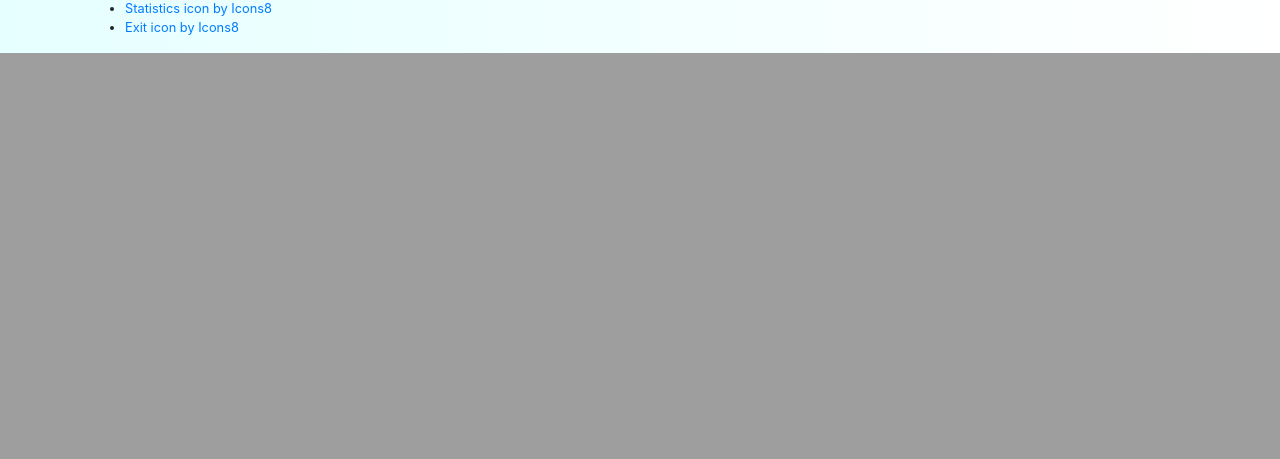
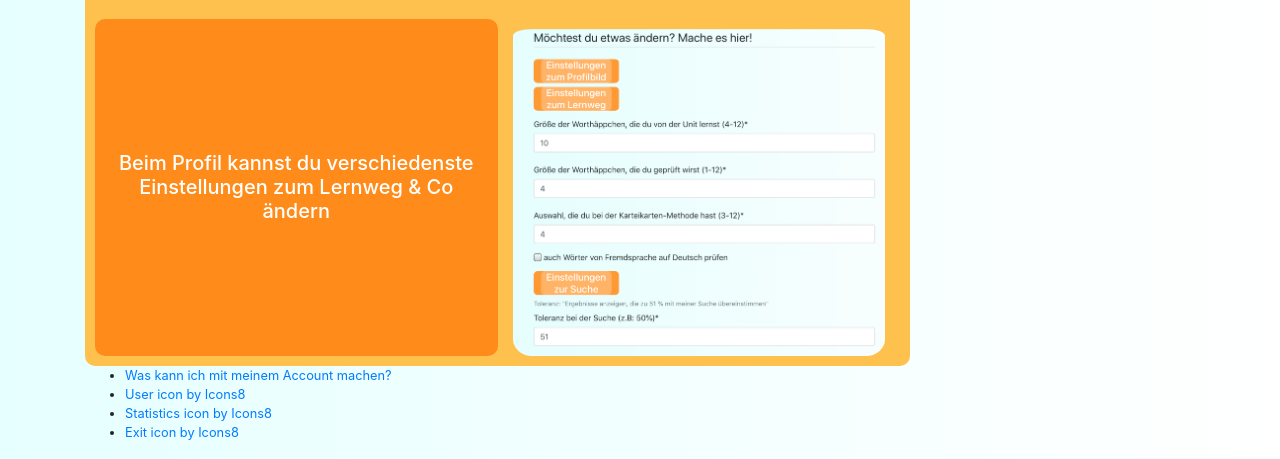
Before and after one commit to nevergofullretard/easylearn, a Django app: page /about/ in a window 1280 px wide. Shown: the part 805-1264 px from the top of the page. Before the commit the page ends 858 px from the top, so only its background shows below. Run offline with Django 3.2, Linux system fonts and the light colour scheme; data comes from the database, SQL or seed files in the repository; both versions use the stored data as it was after the commit; some libraries are stand-ins or nearby versions.

Commit message:
committed changes

```diff
--- a/mysite/about/templates/about/home.html
+++ b/mysite/about/templates/about/home.html
@@ -26,6 +26,16 @@
     .image-css{
     border-radius:5%;
     padding-top:10px;
+    width: 100%;
+    height: auto;
+    }
+
+    .centered-text{
+    position: relative;
+    float: left;
+    top: 50%;
+    left: 50%;
+    transform: translate(-50%, -50%);
     }
 </style>
 
@@ -81,7 +91,7 @@
             <!--<img src="https://proxy.duckduckgo.com/iu/?u=http%3A%2F%2Fericsteinborn.com%2Fgithub-for-cats%2Fimg%2FProfessortocat_v2.png&f=1" alt="Github" width="200" height="200">-->
         </div>
         <div class="col-sm">
-            <img class="image-css" src="{{github2}}" alt="Github Space" style="width: 100%; height: auto;">
+            <img class="image-css" src="{{github2}}" alt="Github Space" >
 
         </div>
     </div>
@@ -94,13 +104,27 @@
     </div>
     <div class="row div-padding">
         <div class="col-sm">
-            <img class="image-css" src="{{stat}}" alt="Bild von Statistik" style="width: 100%; height: auto;">
+            <img class="image-css" src="{{lernweg}}" alt="Lernweg" >
         </div>
         <div class="col-sm color-container">
-            <h5>Du erhältest deine eigene Statistik</h5>
+            <h5 class="centered-text"> <center>Der Lernweg, auf dein Tempo zugeschnitten</center></h5>
+
         </div>
 
     </div>
+
+     <div class="row div-padding">
+
+            <div class="col-sm color-container">
+                <h5 class="centered-text"><center>Beim Profil kannst du verschiedenste Einstellungen zum Lernweg & Co ändern</center></h5>
+            </div>
+
+            <div class="col-sm">
+                <img class="image-css" src="{{profile}}" alt="Profil">
+            </div>
+
+     </div>
+
 </div>
 
 
--- a/mysite/about/views.py
+++ b/mysite/about/views.py
@@ -11,6 +11,12 @@ def about(request):
     # my_logo = f'http://{request.META["HTTP_HOST"]}/media/pictures/me.png'
     github2 = f'http://{request.META["HTTP_HOST"]}/media/pictures/github2.jpg'
     stat = f'http://{request.META["HTTP_HOST"]}/media/pictures/statistics2.png'
-
-    context = {'pic_me': pic_me, 'github': my_logo, 'github2': github2, 'stat': stat}
+    add_unit = f'http://{request.META["HTTP_HOST"]}/media/pictures/add_unit.png'
+    all_units = f'http://{request.META["HTTP_HOST"]}/media/pictures/all_units.png'
+    gelernte_woerter = f'http://{request.META["HTTP_HOST"]}/media/pictures/gelernte_woerter.png'
+    profile = f'http://{request.META["HTTP_HOST"]}/media/pictures/profile.png'
+    suche = f'http://{request.META["HTTP_HOST"]}/media/pictures/suche.png'
+    lernweg = f'http://{request.META["HTTP_HOST"]}/media/pictures/lernweg.png'
+    context = {'pic_me': pic_me, 'github': my_logo, 'github2': github2, 'stat': stat, 'suche': suche, 'profile': profile,
+               'gelernte_woerter': gelernte_woerter, 'all_units': all_units, 'add_unit': add_unit, 'lernweg': lernweg}
     return render(request, 'about/home.html', context)
--- a/mysite/units/templates/units/units_all.html
+++ b/mysite/units/templates/units/units_all.html
@@ -71,7 +71,7 @@
         </div>
             {%endif%}
 
-            {%if units_gemacht%}
+           {%if units_gemacht%}
                 <div class="row">
             <div style="background-color: #0066ff" class="col-sm-7 text-white"><h4>Deine Units</h4></div>
             <div style="background-color: #0066ff" class="col-sm-5 text-white">
@@ -122,7 +122,7 @@
                     <table class="table text-white">
                         <thead class="thead" align="center" style="background-color:#66b3ff;">
                                 <tr>
-                                    <th>{{sprache_key}}</th>
+                                    <th>{{sprache_key.sprache_lang}}</th>
                                     <th style="background-image:linear-gradient(to right,#66b3ff, white);"></th>
                                     <!--<td>{{sprache_data}} </td>-->
                                 </tr>
--- a/mysite/users/templates/users/unit_auswahl_input.html
+++ b/mysite/users/templates/users/unit_auswahl_input.html
@@ -101,6 +101,7 @@ $(document).ready(function(){
                         </ul>
                 </div>
 
+
                 {%endif%}
                 <br>
 
@@ -129,7 +130,7 @@ $(document).ready(function(){
                      <table class="table ">
                         <thead  class="thead" align="center" style="background-color:#66b3ff;">
                                 <tr>
-                                    <th class="text-white">{{sprache_key}}</th>
+                                    <th class="text-white">{{sprache_key.sprache_lang}}</th>
                                     <th style="background-image:linear-gradient(to right,#66b3ff, white);"></th>
                                     <!--<td>{{sprache_data}} </td>-->
                                 </tr>
--- a/mysite/usertests/templates/usertests/unittest-start.html
+++ b/mysite/usertests/templates/usertests/unittest-start.html
@@ -117,7 +117,7 @@
                      <table class="table text-white">
                         <thead  class="thead" align="center" style="background-color:#66b3ff;">
                                 <tr>
-                                    <th class="text-white">{{sprache_key}}</th>
+                                    <th class="text-white">{{sprache_key.sprache_lang}}</th>
                                     <th style="background-image:linear-gradient(to right,#66b3ff, white);"></th>
                                     <!--<td>{{sprache_data}} </td>-->
                                 </tr>
```
Also changed, not shown: mysite/users/views.py (+45 -22 lines), mysite/db.sqlite3, mysite/media/pictures/add_unit.PNG, mysite/media/pictures/profile.PNG.
